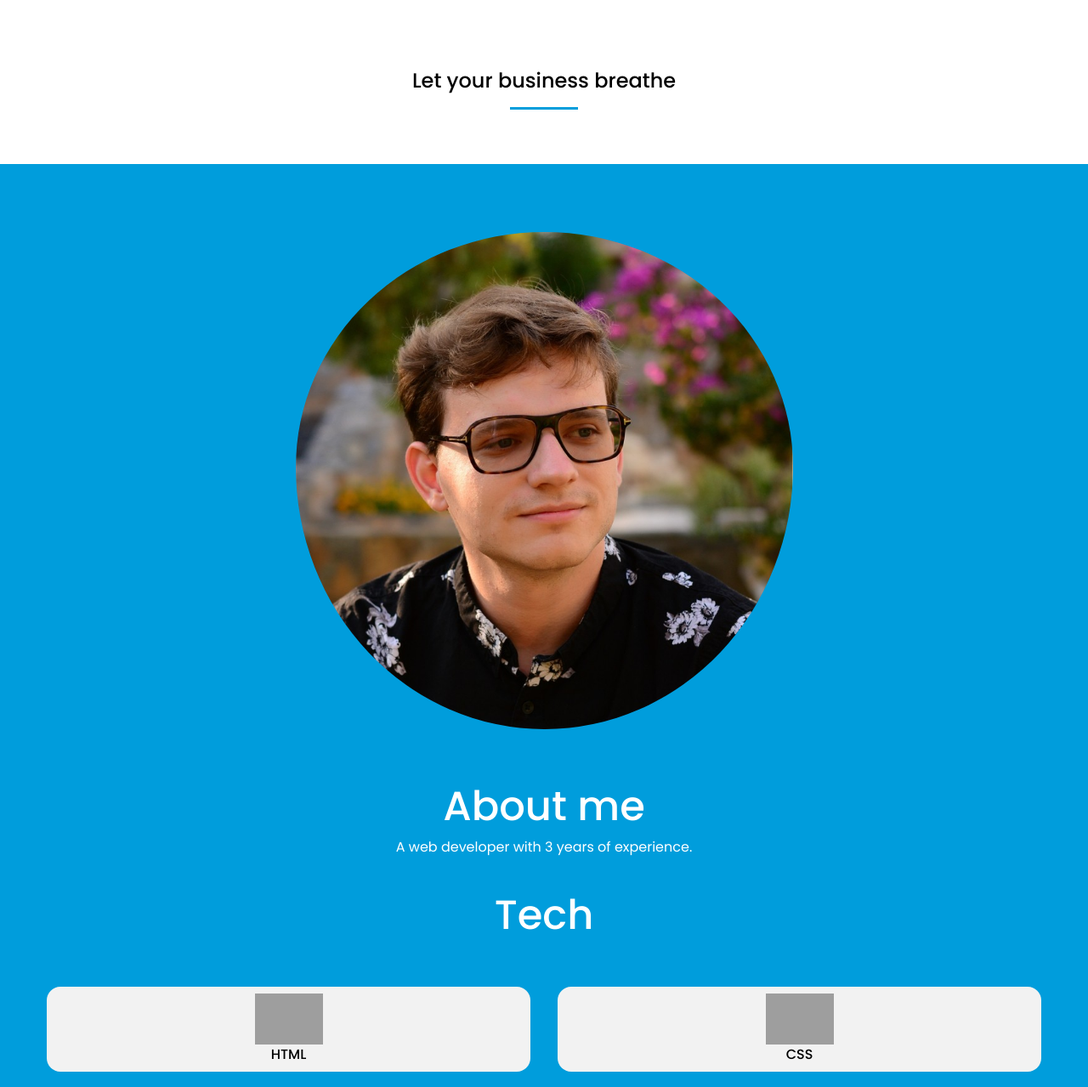
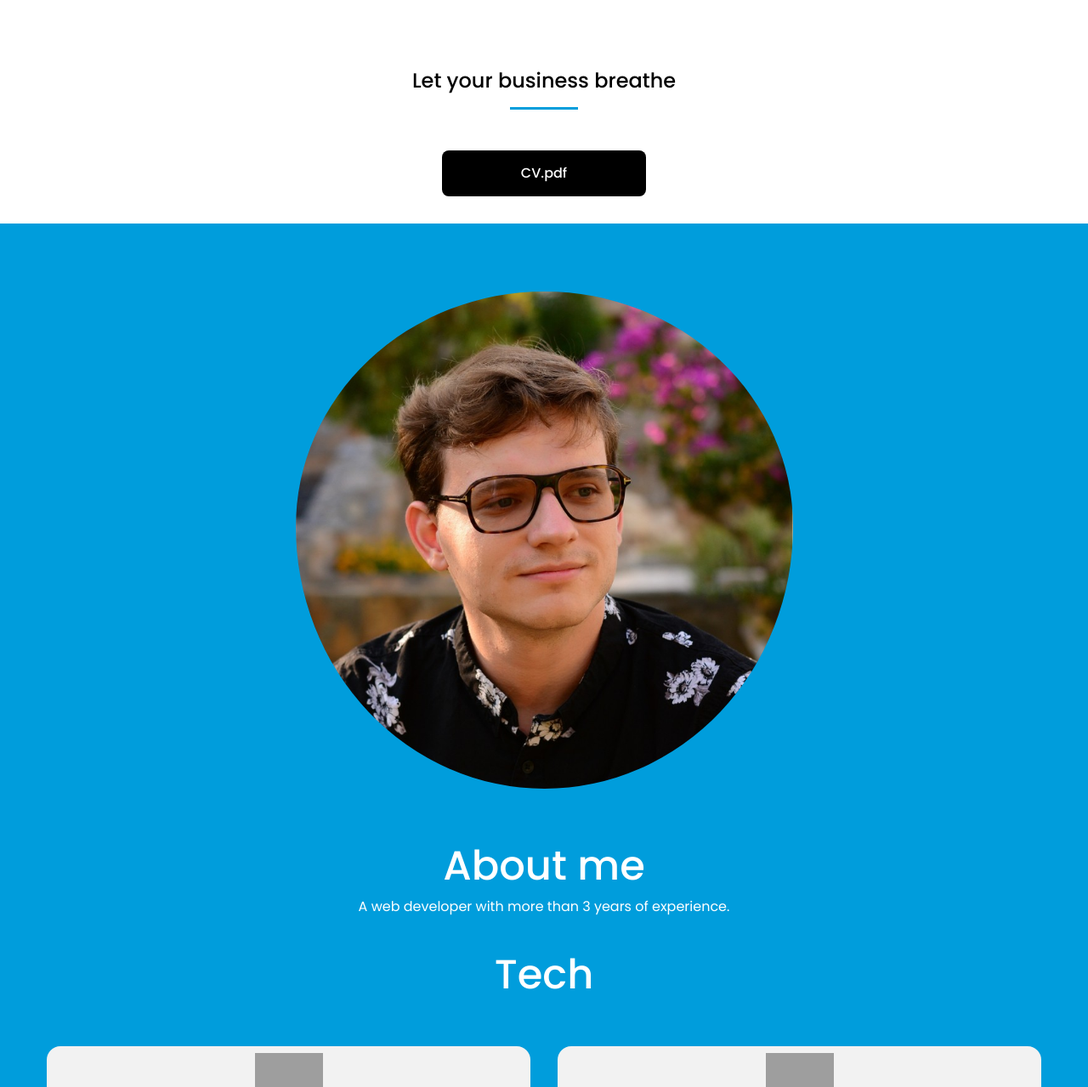
Before and after one commit to Inferus/portfolio, a plain HTML site: page index.html in a window 1280 px wide. Shown: the part 456-1735 px from the top of the page at 85% size. Drawn offline with Linux system fonts and the light colour scheme; grey boxes are pictures that could not be loaded; a web font is replaced by a local one.

Commit message:
improvements

```diff
--- a/css/style.css
+++ b/css/style_v1.css
@@ -203,7 +203,7 @@ header {
 .greet__text {
     font-size: 1.5rem;
     font-weight: 500;
-    margin-bottom: 5rem;
+    margin-bottom: 2rem;
     text-align: center;
     position: relative;
 }
@@ -362,3 +362,21 @@ header {
     font-weight: 500;
     margin-bottom: 1rem;
 }
+
+.btn-cv {
+    background-color: black;
+    color: white;
+    display: flex;
+    justify-content: center;
+}
+.btn-cv img {
+    height: 1rem;
+    filter: invert(100%);
+    padding-left: 1rem;
+}
+
+.download {
+    padding: 2rem 0;
+    display: flex;
+    justify-content: center;
+}
--- a/index.html
+++ b/index.html
@@ -4,7 +4,7 @@
     <meta charset="UTF-8">
     <meta name="viewport" content="width=device-width, initial-scale=1.0">
     <title>Dekhterinskiy</title>
-    <link rel="stylesheet" href="css/style.css">
+    <link rel="stylesheet" href="css/style_v1.css">
     <script defer src="js/index.js"></script>
 </head>
 <body>
@@ -28,6 +28,9 @@
         <div class="greet__text">
             <p>Let your business breathe</p>
         </div>
+        <div class="download">
+            <a class="btn btn-cv" href="/assets/Vsevolod_Dekhterinskiy_CV.pdf" target="_blank"> CV.pdf </a>
+        </div>
 </div>
 
     </section>
@@ -39,7 +42,7 @@
         <img class="avatar" src="assets/avatar.jpeg" alt="">
         <div class="portfolio__text">
             <h2 class="portfolio__title">About me</h2>
-            <p class="portfolio__description">A web developer with 3 years of experience.</p>
+            <p class="portfolio__description">A web developer with more than 3 years of experience.</p>
         </div>
         <h2 class="portfolio__title">Tech</h2>
         <div class="portfolio__tech-grid">
```
Also changed, not shown: assets/down-arrow-svgrepo-com.svg (added), 2 other files.
